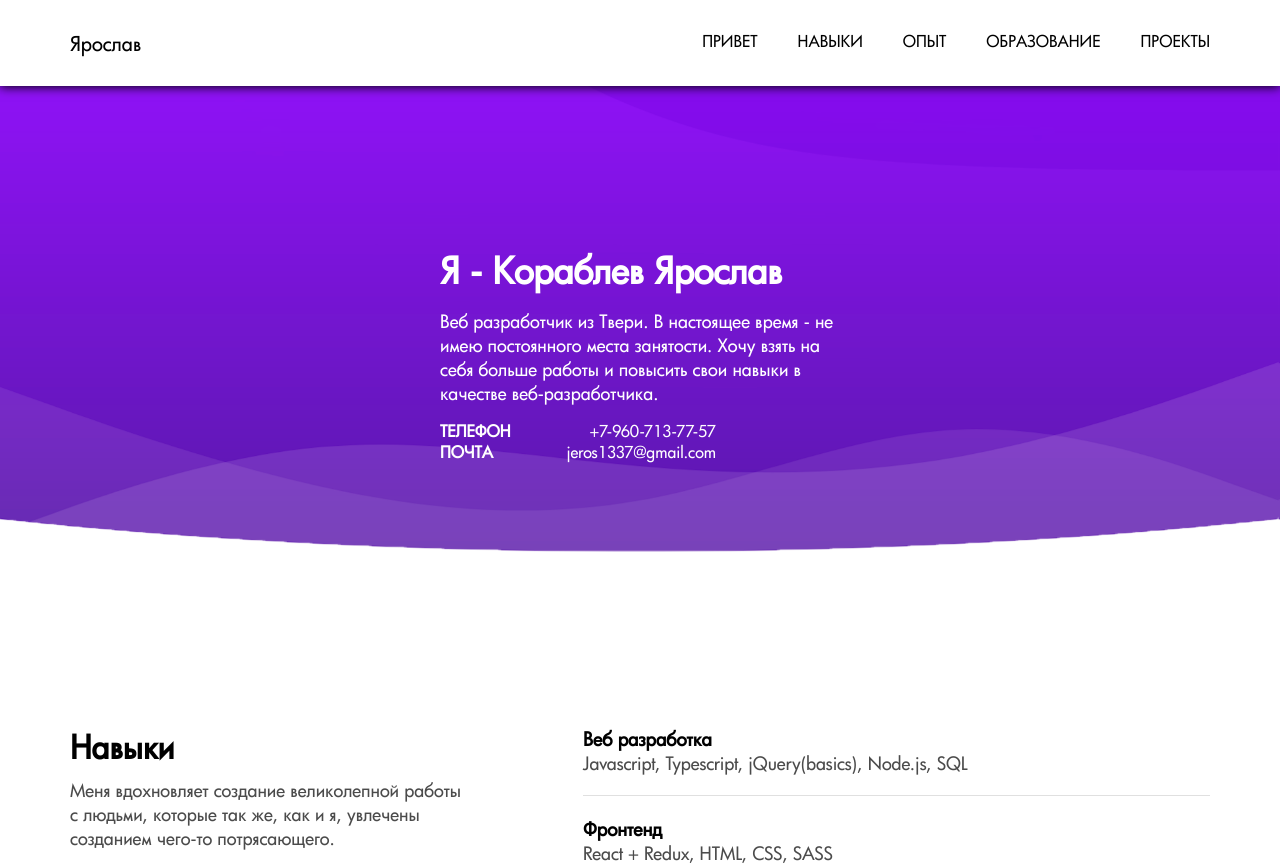
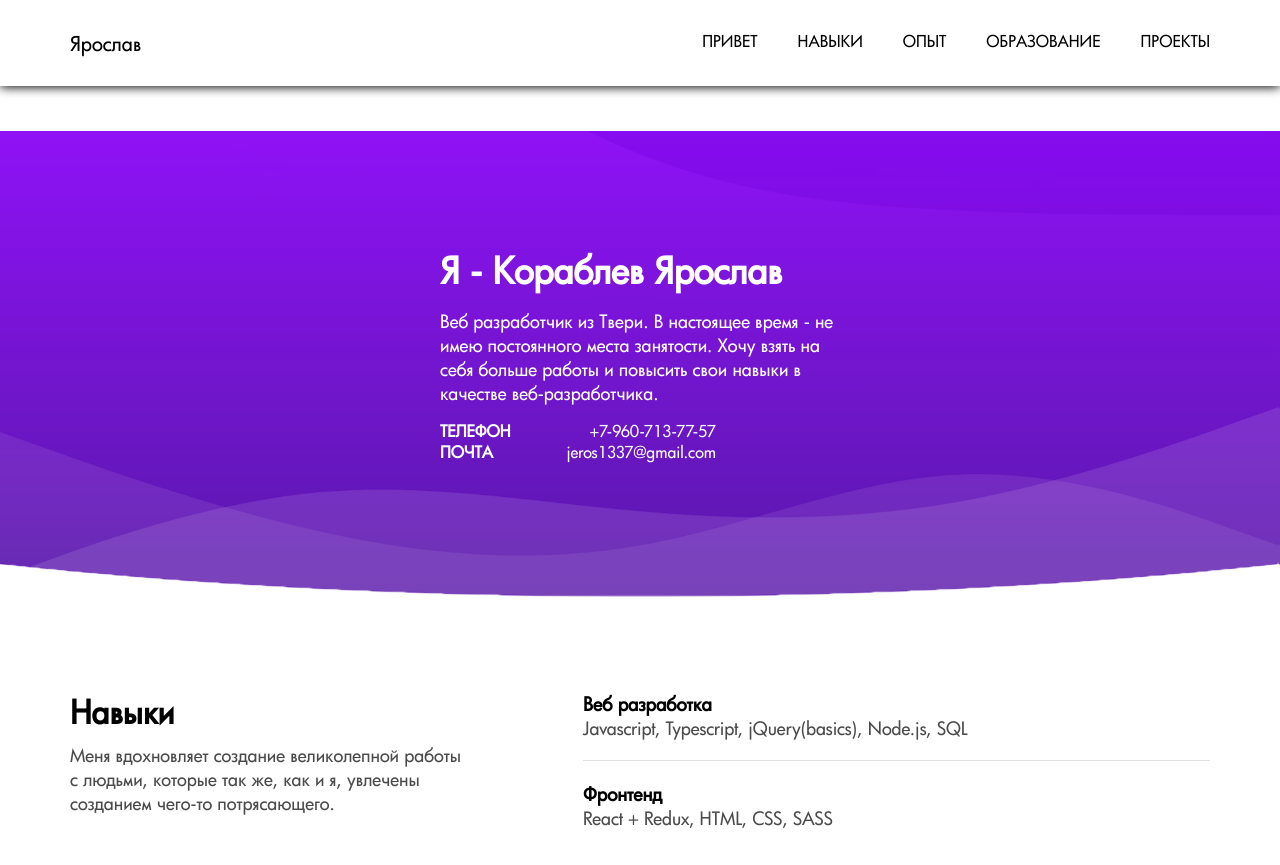
Before and after one commit to Y4R0SLAV/my-own-portfolio, a React (Create React App) app: page / in a window 1280 px wide. Shown: the top 865 px of the page. Built offline with nearby package versions, Linux system fonts and the light colour scheme.

Commit message:
temporary header-img fix

```diff
--- a/src/components/Hello/hello.module.css
+++ b/src/components/Hello/hello.module.css
@@ -1,8 +1,9 @@
 .wrapper {
   background-image: url(./../../assets/img/headerBG.png);
   background-repeat: no-repeat;
-  background-size:contain;
-  height: 590px;
+  background-position: center center;
+  background-size: contain;
+  height: 555px;
 }
 
 .container {
```
